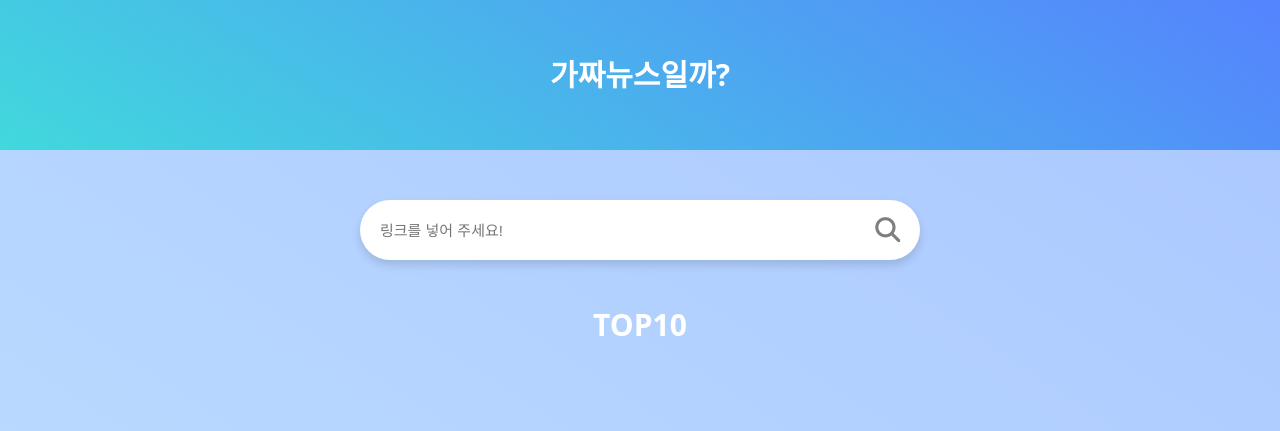
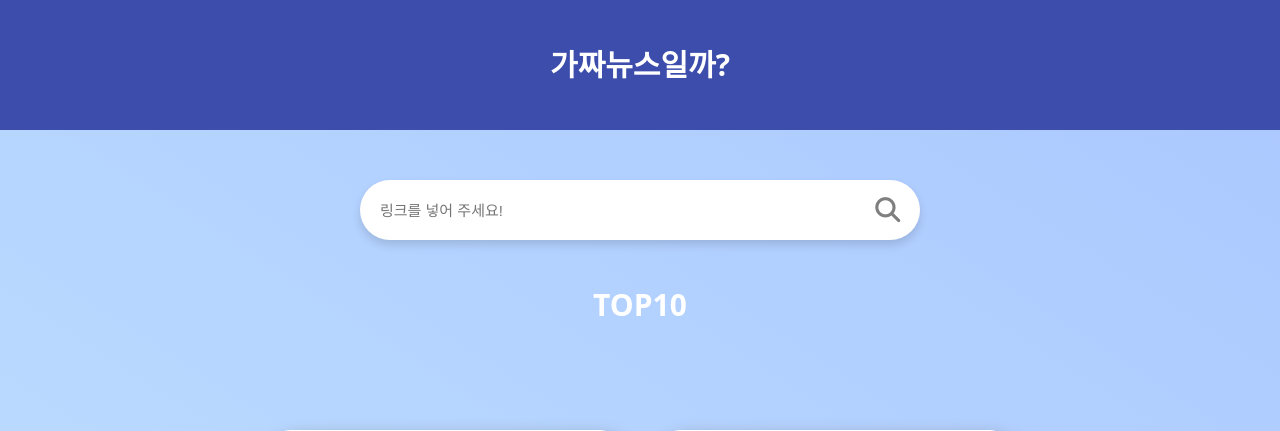
Before and after one commit to awa101/finalProject, a Django app: page /article/newsview/ in a window 1280 px wide. Shown: the top 431 px of the page. Run offline with Django 3.2, Linux system fonts and the light colour scheme; data comes from the database, SQL or seed files in the repository; some libraries are stand-ins or nearby versions.

Commit message:
front_end push

```diff
--- a/finalProject/article/views.py
+++ b/finalProject/article/views.py
@@ -29,7 +29,7 @@
     article = Article(title=temp["title"], reporter=temp["reporter"], press=temp["press"], link=inputUrl, publication_time=temp["time"], crawling_time=today, img=temp["img"], result=result, gubun='input')
     # title, contents, press, img, time, reporter
     article.save() # 데이터 저장 실질적인 데이터 테스트 완료 후 주석 풀기
-    return temp["title"], result
+    return article
 
 # 예측
 def modelPredict(article) :
@@ -100,14 +100,17 @@
     return HttpResponse(template.render(context,request))
 
 def result(request):
+    from datetime import datetime
     link=request.GET.get('inputLink')
     news=InputUrlCrawling(link)
+    time=news.publication_time.strftime("%Y/%m/%d %H:%M:%S")
     news= {
         'title':news.title,
         'reporter':news.reporter,
         'press': news.press,
         'result': news.result,
         'img':news.img,
-        'time':news.publication_str
+        'time':time
     }
+    print(news)
     return JsonResponse(news)
--- a/finalProject/static/article/css/components/footer.css
+++ b/finalProject/static/article/css/components/footer.css
@@ -2,5 +2,11 @@
   display: flex;
   height: 70px;
   width: 100%;
-  background: linear-gradient(33deg, #41d8dd, #5583fe);
+  flex-direction: column;
+  align-items: flex-start;
+  justify-content: center;
+  color: white;
+  padding: 30px;
+  line-height: 25px;
+  background: #3c4dac;
 }
--- a/finalProject/static/article/css/components/modal.css
+++ b/finalProject/static/article/css/components/modal.css
@@ -43,7 +43,7 @@
   flex-direction: column;
   width: 100%;
   height: 200px;
-  justify-content: flex-start;
+  justify-content: center;
   align-items: center;
   padding: 10px 15px;
 }
@@ -64,18 +64,26 @@
   pointer-events: all;
 }
 .link-button {
+  font-size: 13px;
+  width: 80px;
+  height: 25px;
   margin: 10px;
+  outline: none;
+  background-color: white;
+  border: 1px solid black;
+  border-radius: 10px;
+}
+
+.modal-num {
+  font-size: 70px;
+  font-weight: 700;
+}
+.modal-text {
+  font-size: 15px;
+  font-weight: 500;
+  padding-bottom: 5px;
 }
 .modal-score {
-  position: absolute;
-  top: 25px;
-  left: 93%;
-  margin-top: 5px;
   display: flex;
-  justify-content: center;
-  align-items: center;
-  width: 35px;
-  height: 35px;
-  border-radius: 100%;
-  border: 5px solid teal;
+  align-items: flex-end;
 }
--- a/finalProject/static/article/css/components/news-lists.css
+++ b/finalProject/static/article/css/components/news-lists.css
@@ -11,7 +11,6 @@
   width: auto;
   align-items: center;
   flex-wrap: wrap;
-  margin-bottom: 50px;
 }
 .news-list {
   position: relative;
@@ -80,6 +79,10 @@
   width: 200px;
 }
 .news-list__right {
+  display: flex;
+  justify-content: center;
+  align-items: center;
+  text-align: center;
   width: 100px;
   height: 80px;
   border-radius: 5px;
--- a/finalProject/static/article/css/components/slider.css
+++ /dev/null
@@ -1,20 +0,0 @@
-.score-slider {
-  appearance: none;
-  width: 100%;
-}
-.score-slider::-webkit-progress-bar {
-  background: #f0f0f0;
-  border-radius: 10px;
-  box-shadow: inset 3px 3px 10px #ccc;
-}
-.score-slider::-webkit-progress-value {
-  border-radius: 10px;
-  background: #1d976c;
-  background: -webkit-linear-gradient(
-    to right,
-    #e5405e 0%,
-    #ffdb3a 45%,
-    #3fffa2 100%
-  );
-  background: linear-gradient(to right, #e5405e 0%, #ffdb3a 45%, #3fffa2 100%);
-}
--- a/finalProject/static/article/css/style.css
+++ b/finalProject/static/article/css/style.css
@@ -4,7 +4,6 @@
 @import "./components/loading.css";
 @import "./components/result.css";
 @import "./components/modal.css";
-@import "./components/slider.css";
 @import "./components/footer.css";
 * {
   box-sizing: border-box;
@@ -52,12 +51,12 @@
 
 .header {
   width: 100%;
-  height: 150px;
+  height: 130px;
   margin-bottom: 50px;
   display: flex;
   align-items: center;
   justify-content: center;
-  background: linear-gradient(33deg, #41d8dd, #5583fe);
+  background: #3c4dac;
 }
 .header h1 {
   color: white;
--- a/finalProject/static/article/js/modal.js
+++ b/finalProject/static/article/js/modal.js
@@ -3,7 +3,26 @@
 const overlay = document.getElementById("overlay");
 const modalScore = document.querySelectorAll("[data-result]");
 
-modalScore.forEach((score) => {});
+function evalResult(score) {
+  if (score > 79) {
+    return { say: "정확합니다!", color: "#58f26c" };
+  } else if (80 > score && score > 59) {
+    return { say: "맞는것같습니다!", color: "#33d1e0" };
+  } else if (60 > score && score > 49) {
+    return { say: "긴가민가 합니다@", color: "#ecf470" };
+  } else if (50 > score && score > 19) {
+    return { say: "아닐확률 높아요", color: "#faa602" };
+  } else {
+    return { say: "못믿음", color: "#fa3a01" };
+  }
+}
+function paintModal() {
+  modalScore.forEach((score) => {
+    const temp = evalResult(score.querySelector(".modal-num").innerText);
+    score.querySelector(".modal-num").style.color = temp.color;
+    score.querySelector(".modal-text").innerText = temp.say;
+  });
+}
 
 openModalButtons.forEach((li) => {
   li.addEventListener("click", () => {
@@ -30,3 +49,4 @@
   modal.classList.remove("active");
   overlay.classList.remove("active");
 }
+paintModal();
--- a/finalProject/static/article/js/result.js
+++ b/finalProject/static/article/js/result.js
@@ -3,14 +3,49 @@
 const inputLink = document.querySelector("input[name='article-link']");
 const submitBtn = document.querySelector(".submit");
 const resultClose = document.querySelector(".result button");
+const score = document.querySelector(".score");
+function showResult(news) {
+  score.style.display = "flex";
+  const scorePress = document.querySelector(".score-detail__press");
+  const scoreReporter = document.querySelector(".score-detail__reporter");
+  const scoreTime = document.querySelector(".score-detail__time");
+  const scoreTitle = document.querySelector(".score-detail__title");
+  const scoreImg = document.querySelector(".score-detail__right img");
+  const scoreNum = document.querySelector(".score-result__num");
+  const scoreText = document.querySelector(".score-result__text");
+  scorePress.innerText = news.press;
+  if (news.reporter !== "입력 ") {
+    scoreReporter.innerText = news.reporter;
+  }
+  scoreTime.innerText = news.time;
+  scoreTitle.innerText = news.title;
+  if (news.img !== "video_news") {
+    scoreImg.setAttribute("src", news.img);
+  } else {
+    scoreImg.closest(".score-detail__right").innerText = "사진이 없습니다.";
+  }
+  scoreNum.innerText = news.result;
+  tempScore = evalResult(news.result);
+  scoreText.innerText = tempScore.say;
+  scoreNum.style.color = tempScore.color;
+}
 
-function showResult(news) {
-  setTimeout(function () {
-    score.style.display = "flex";
-  }, 1000);
+function evalResult(score) {
+  if (score > 79) {
+    return { say: "정확합니다!", color: "#58f26c" };
+  } else if (80 > score && score > 59) {
+    return { say: "맞는것같습니다!", color: "#33d1e0" };
+  } else if (60 > score && score > 49) {
+    return { say: "긴가민가 합니다@", color: "#ecf470" };
+  } else if (50 > score && score > 19) {
+    return { say: "아닐확률 높아요", color: "#faa602" };
+  } else {
+    return { say: "못믿음", color: "#fa3a01" };
+  }
 }
 
 function onSubmitLink(event) {
+  result.classList.add("appear");
   event.preventDefault();
 
   $.ajax({
@@ -19,10 +54,10 @@
     data: { inputLink: inputLink.value },
     datatype: "json",
     success: function (data) {
-      result.classList.add("appear");
       return showResult(data);
     },
     error: function () {
+      result.classList.remove("appear");
       alert("링크를 다시 입력해 주세요");
     },
   });
--- a/finalProject/templates/article/footer.html
+++ b/finalProject/templates/article/footer.html
@@ -1,5 +1,4 @@
 <footer>
-  <span>sdf</span>
-  <span></span>
-  <span></span>
+  <span>김예담 김지예 김현민 우형석 이한</span>
+  <span>데이터 구조!&copy;</span>
 </footer>
--- a/finalProject/templates/article/main.html
+++ b/finalProject/templates/article/main.html
@@ -27,10 +27,34 @@
       </div>
     </div>
     <div class="score">
-      <progress max="100" value="50 " class="score-slider"></progress>
-      <div class="score-result"></div>
-      <div class="score-detail"></div>
+      <div class="score-detail">
+        <div class="score-detail__left">
+          <div class="score-detail__small-text">
+            <span class="score-detail__press"></span>
+            <span class="score-detail__reporter"></span>
+            <span class="score-detail__time"></span>
+          </div>
+          <div class="score-detail__title"></div>
+        </div>
+        <div class="score-detail__right">
+          <img
+            src=""
+            style="
+              width: 150px;
+              height: 150px;
+              object-fit: cover;
+              border-radius: 10px;
+            "
+          />
+        </div>
+      </div>
+      <div class="score-result">
+        <div class="score-result__container">
+          <span class="score-result__num"></span>
+          <span class="score-result__text"></span>
+        </div>
+      </div>
+      <button><i class="fa-solid fa-x"></i></button>
     </div>
-    <button><i class="fa-solid fa-x"></i></button>
   </div>
 </div>
--- a/finalProject/templates/article/mainpage.html
+++ b/finalProject/templates/article/mainpage.html
@@ -21,6 +21,7 @@
     {%include 'article/modal.html'%} {%include 'article/footer.html'%}
     <script src="{% static 'article/js/result.js'%}"></script>
     <script src="{% static 'article/js/modal.js'%}"></script>
+
     <script
       src="https://kit.fontawesome.com/218181cbb1.js"
       crossorigin="anonymous"
--- a/finalProject/templates/article/modal.html
+++ b/finalProject/templates/article/modal.html
@@ -5,14 +5,9 @@
     <button data-close-button class="close-button">&times;</button>
   </div>
   <div class="modal-body">
-    <progress
-      data-result
-      value="{{article.result}}"
-      max="100"
-      class="score-slider"
-    ></progress>
-    <div class="modal-score">
-      <div>{{article.result|floatformat:"0"}}</div>
+    <div data-result class="modal-score">
+      <div class="modal-num">{{article.result|floatformat:"0"}}</div>
+      <div class="modal-text"></div>
     </div>
   </div>
   <a href="{{article.link}}" target="_blank"
--- a/finalProject/templates/article/newsList.html
+++ b/finalProject/templates/article/newsList.html
@@ -15,20 +15,25 @@
         </div>
         <span class="news-list__title">{{article.title}}</span>
       </div>
+      {%if article.img != "video_news" %}
       <div class="news-list__right">
         <img
           src="{{article.img}}"
           alt=""
           style="
             width: 100px;
-            height: 80px;
+            height: 90px;
             object-fit: cover;
             border-radius: 5px;
+            box-shadow: 5px 5px 20px -5px gray;
           "
         />
       </div>
+      {%else%}
+      <div class="news-list__right">영상 뉴스</div>
+      {%endif%}
     </div>
-    <div class="news-list__lower">결과보기 &rarr;</div>
+    <div class="news-list__lower">클릭해서 결과보기 &rarr;</div>
   </li>
   {% endfor %}
 </ul>
```
Also changed, not shown: finalProject/static/article/css/components/result.css (+85 -14 lines), 1 other file.
